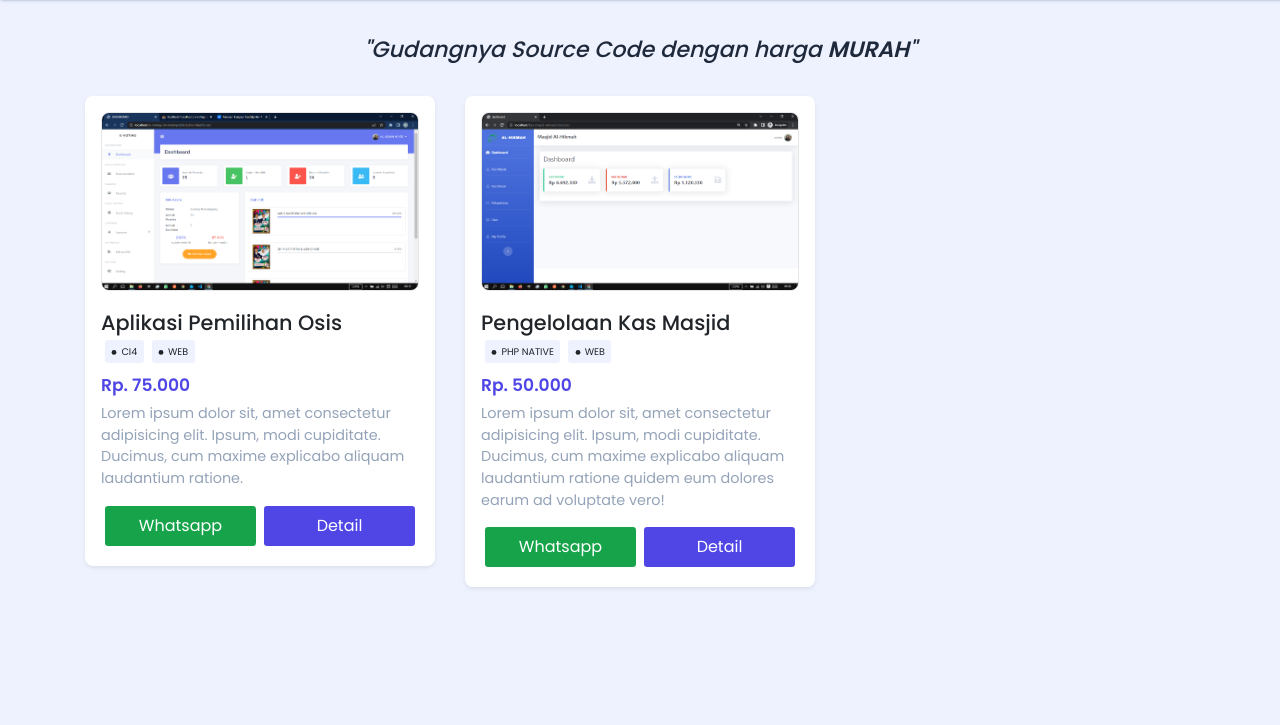
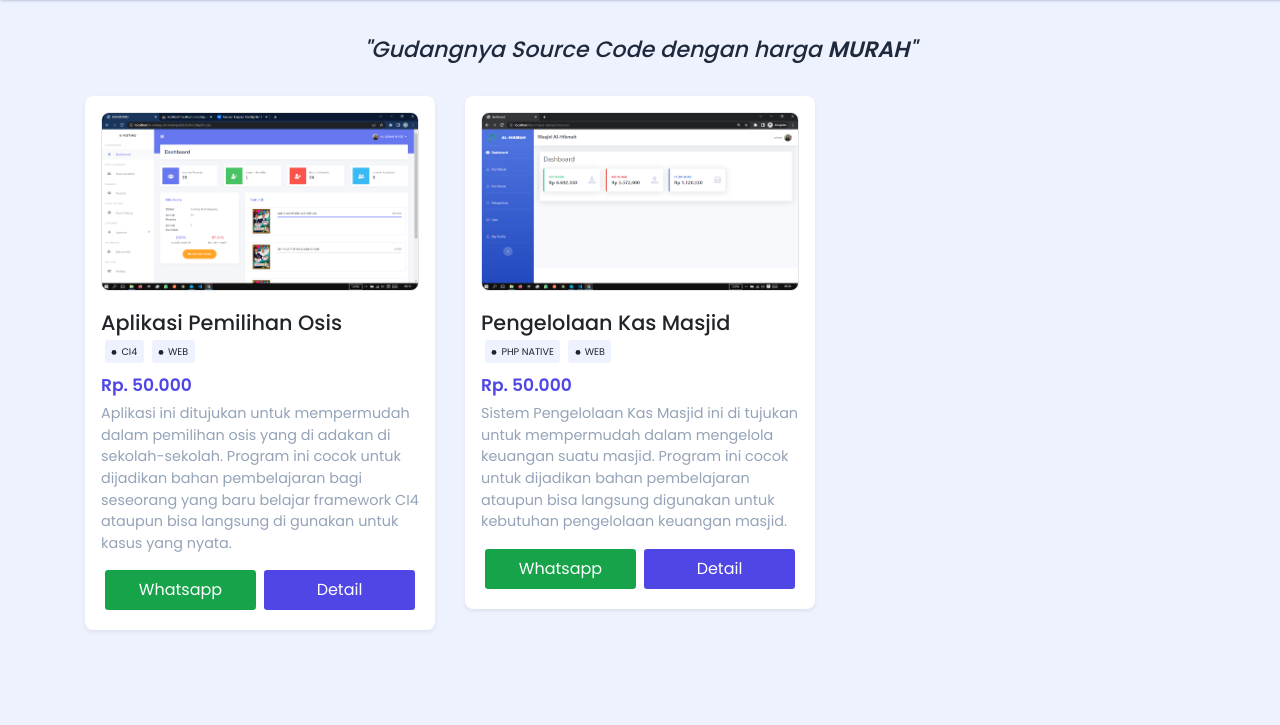
Before and after one commit to PunyaSaya19/punyasayacode, a plain HTML site: page index.html in a window 1280 px wide. Shown: the part 75-800 px from the top of the page. Drawn offline with nearby package versions, Linux system fonts and the light colour scheme.

Commit message:
update dikit

```diff
--- a/index.html
+++ b/index.html
@@ -94,7 +94,9 @@
               belajar pemrograman web.
             </p>
             <div class="foot-icon float-right">
-              <a href=""><i class="fab fa-whatsapp"></i></a>
+              <a href="https://api.whatsapp.com/send/?phone=6288971837666"
+                ><i class="fab fa-whatsapp"></i
+              ></a>
               <a href=""><i class="fab fa-facebook"></i></a>
               <a href=""><i class="fab fa-instagram"></i></a>
               <a href=""><i class="fab fa-twitter"></i></a>
--- a/resource.json
+++ b/resource.json
@@ -5,14 +5,14 @@
     {
       "id" : "PRJ002",
       "judul" : "Aplikasi Pemilihan Osis",
-      "harga" : "Rp. 75.000",
+      "harga" : "Rp. 50.000",
       "kategori" : ["CI4", "WEB"],
-      "deskripsi" : "Lorem ipsum dolor sit, amet consectetur adipisicing elit. Ipsum, modi cupiditate. Ducimus, cum maxime explicabo aliquam laudantium ratione.",
+      "deskripsi" : "Aplikasi ini ditujukan untuk mempermudah dalam pemilihan osis yang di adakan di sekolah-sekolah. Program ini cocok untuk dijadikan bahan pembelajaran bagi seseorang yang baru belajar framework CI4 ataupun bisa langsung di gunakan untuk kasus yang nyata.",
       "img_folder" : "assets/img/e-voting/",
       "img_count" : 21,
       "img_main" : "main",
-      "fitur" : "<ol><li>Lorem ipsum dolor sit amet consectetur adipisicing elit.Voluptates, eveniet.</li><li>Loremipsumdolor sit amet consectetur.</li><li>Lorem ipsum dolor, sit amet consectetur adipisicing elit.Blanditiis fugit harum quo possimus cum nolla nobis rationevoluptatibus mollitia?</li><li>Lorem, ipsum.</li></ol>",
-      "teknologi" : ["Boostrap 4", "CI4", "Template Stisla"],
+      "fitur" : "<ol><li>Multiuser (Admin dan Siswa)</li><li>Fitur Admin : <ul><li>Informatif Dashboard</li><li>Memulai dan memberhentikan acara pemilihan</li><li>CRUD data kandidat</li><li>CRUD data peserta/siswa</li><li>Upload excel untuk insert data peserta</li><li>Lihat Hasil Voting</li><li>Cetak laporan kandidat</li><li>Cetak laporan peserta (bisa pdf atau excel)</li><li>Cetak laporan hasil pemilihan</li><li>Edit Profile</li><li>Setting nama dan logo sekolah</li></ul></li><li>Fitur Siswa : <ul><li>Login</li><li>Memilih kandidat osis</li><li>Jika sudah memilih, siswa otomatis tidak bisa melakukan pemilihan lagi</li></ul></li></ol>",
+      "teknologi" : [ "CI4","Boostrap 4", "Template Stisla", "Sweetalert2", "DOMPdf"],
       "keterangan_tambahan" : [
         " Aplikasi dijamin aman karena sudah di tes dan di pastikan tidak ada error."
       ]
@@ -22,14 +22,14 @@
       "judul" : "Pengelolaan Kas Masjid",
       "harga" : "Rp. 50.000",
       "kategori" : ["PHP NATIVE", "WEB"],
-      "deskripsi" : "Lorem ipsum dolor sit, amet consectetur adipisicing elit. Ipsum, modi cupiditate. Ducimus, cum maxime explicabo aliquam laudantium ratione quidem eum dolores earum ad voluptate vero!",
+      "deskripsi" : "Sistem Pengelolaan Kas Masjid ini di tujukan untuk mempermudah dalam mengelola keuangan suatu masjid. Program ini cocok untuk dijadikan bahan pembelajaran ataupun bisa langsung digunakan untuk kebutuhan pengelolaan keuangan masjid.",
       "img_folder" : "assets/img/kas-masjid-native/",
       "img_count" : 21,
       "img_main" : "main",
-      "fitur" : "<ol><li>Lorem ipsum dolor sit amet consectetur adipisicing elit.Voluptates, eveniet.</li><li>Loremipsumdolor sit amet consectetur.</li><li>Lorem ipsum dolor, sit amet consectetur adipisicing elit.Blanditiis fugit harum quo possimus cum nolla nobis rationevoluptatibus mollitia?</li><li>Lorem, ipsum.</li><li>lorem :<ol><li>Lorem, ipsum dolor sit amet consectetur adipisicing elit. Doloribus commodi odio ipsa at, voluptatem teneturpraesentium fugit quasi saepe tempora quibusdam distinctio itaque corrupti magnam, obcaecati eaque dicta assumenda ducimus.</li><li>Lorem ipsum dolor sit amet consectetur.</li></ol></li></ol>",
-      "teknologi" : ["Boostrap 4", "Template Stisla", "PHP NATIVE"],
+      "fitur" : "<ol><li>Multilevel login(admin, takmir, jamaah)</li><li>login dan register untuk jamaah baru</li><li>CRUD data kas masuk(Admin, Takmir)</li><li>CRUD data kas keluar(Admin, Takmir)</li><li>Lihat data rekapitulasi (Admin, Takmir, Jamaah)</li><li>Cetak laporan kas masuk, kas keluar, rekapitulasi (Admin, Takmir, Jamaah)</li><li>Management user (Admin)</li><li>Edit profile (Admin, Takmir, Jamaah)</li><li>informatif dashboard</li></ol>",
+      "teknologi" : ["PHP NATIVE", "Boostrap 4", "Template SB Admin 2", "Sweetalert2", "DOMPdf", "Datatables"],
       "keterangan_tambahan" : [
-        " Aplikasi dijamin aman karena sudah di tes dan di pastikan tidak ada error.",
+        "Aplikasi dijamin aman karena sudah di tes dan di pastikan tidak ada error.",
         "Kode dilengkapi dengan komentar-komentar sehingga mudah dipahami.",
         "Bisa custom sesuai kebutuhan, tetapi akan di kenakan biaya tambahan."
       ]
```
Also changed, not shown: detail.html (+3 -1 lines), info.txt (deleted, +0 -12 lines).
